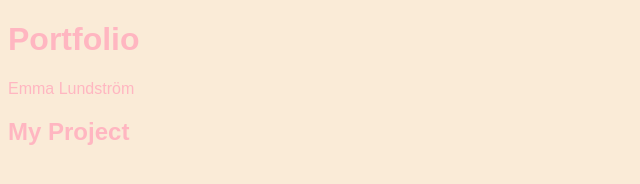
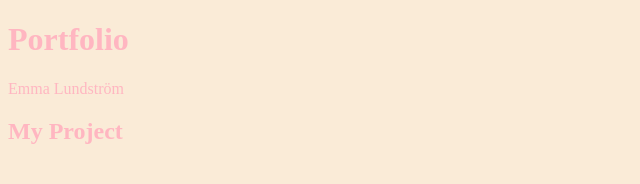
Before and after one commit to emmalundstrom/emmalundstrom.github.io, a plain HTML site: page index.html in a window 1280 px wide. Shown: the full height of the page, 0-640 px from the left. Drawn offline with nearby package versions, Linux system fonts and the light colour scheme.

Commit message:
Update style.css

```diff
--- a/style.css
+++ b/style.css
@@ -1,3 +1,3 @@
 body {background-color: antiquewhite;
     color: lightpink;
-    font-family: Arial, Helvetica, sans-serif;}
+    font-family: 'Times New Roman', Times, serif;}
```
